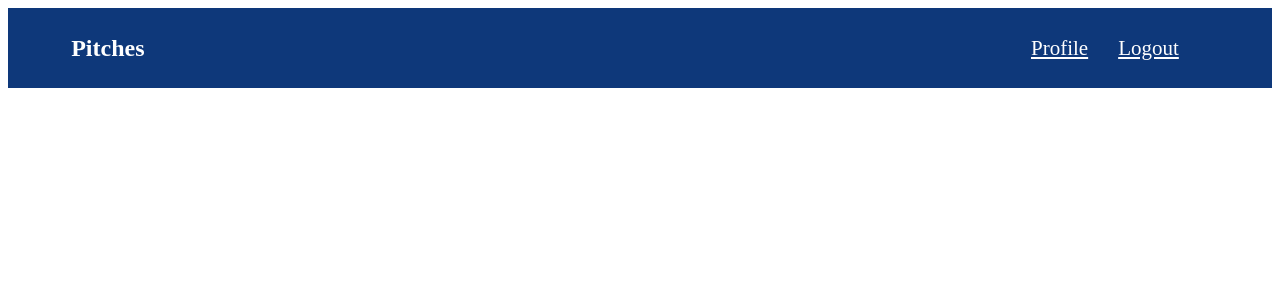
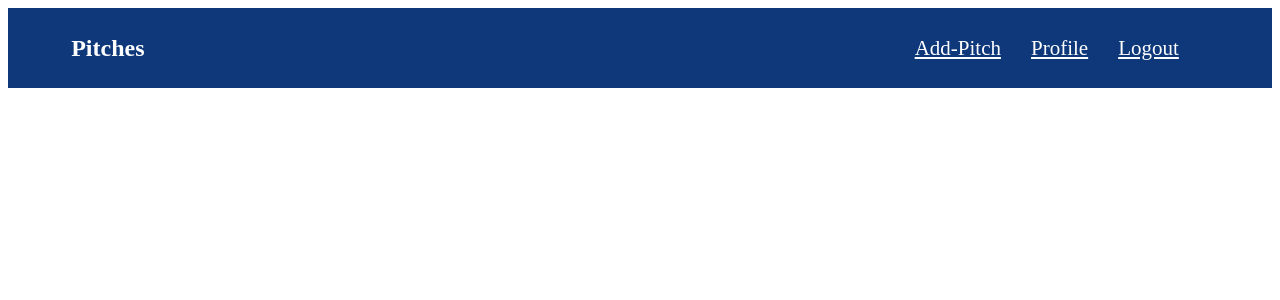
Before and after one commit to Joshua-Barawa/pitches-IP, a Flask app: page / in a window 1280 px wide. Shown: the top 300 px of the page. Run offline with Flask 2, Linux system fonts and the light colour scheme; the visitor is signed in with stand-in values (Sample User, id 1); data that the repository does not hold is empty; some libraries are stand-ins or nearby versions.

Commit message:
fetched all pitches

```diff
--- a/templates/pitches.html
+++ b/templates/pitches.html
@@ -12,11 +12,12 @@
 
 <ul class="links">
     {% if current_user.is_authenticated %}
+     <li class="link"><a href='/pitch-form'>Add-Pitch</a></li>
     <li class="link"><a href='#'>Profile</a></li>
     <li class="link"><a href='/logout'>Logout</a></li>
     {% else %}
-    <li class="link"><a href='/auth/login'>Login</a></li>
-   <li class="link"><a href='/auth/register'>SignUp</a></li>
+    <li class="link"><a href='/login'>Login</a></li>
+   <li class="link"><a href='/register'>SignUp</a></li>
     {%endif%}
 </ul>
 
@@ -26,7 +27,7 @@
 {% for pitch in pitches %}
 <div class="card" style="width: 18rem;">
   <div class="card-body">
-    <h1 class="card-title">{{pitch.category_id.name}}</h1>
+    <h1 class="card-title">{{pitch.category_id}}</h1>
     <h6 class="card-subtitle mb-2 text-muted">{{pitch.heading}}</h6>
     <p class="card-text">{{pitch.description}}</p>
     <p>Posted: {{pitch.posted}}</p>
--- a/views.py
+++ b/views.py
@@ -8,7 +8,7 @@ from forms import LoginForm, RegistrationForm
 from run import bcrypt
 
 
-@app.route('/add-pitch')
+@app.route('/pitch-form')
 def form_pitch():
     categories = Category.query.all()
     return render_template('pitch_form.html', categories=categories)
@@ -20,7 +20,7 @@ def get_all_pitches():
     return render_template('pitches.html', pitches=pitches)
 
 
-@app.route('/', methods=['POST'])
+@app.route('/add-pitch', methods=['POST'])
 @login_required
 def add_pitch():
     categories = Category.query.all()
@@ -38,7 +38,8 @@ def add_pitch():
             pitch = Pitch(category, heading, description, posted, upvote, upvote)
             db.session.add(pitch)
             db.session.commit()
-            return render_template('pitches.html')
+            pitches = Pitch.query.all()
+            return render_template('pitches.html', pitches=pitches )
 
 
 @app.route('/register', methods=['GET', 'POST'])
@@ -61,7 +62,8 @@ def login():
         if user:
             if bcrypt.check_password_hash(user.password, login_form.password.data):
                 login_user(user)
-                return redirect(url_for(get_all_pitches))
+                pitches = get_all_pitches()
+                return render_template('pitches.html', pitches=pitches)
     return render_template('auth/login.html', form=login_form)
 
 
```
Also changed, not shown: templates/auth/login.html (+5 -4 lines), templates/auth/register.html (+5 -5 lines), templates/pitch_form.html (+5 -6 lines).
